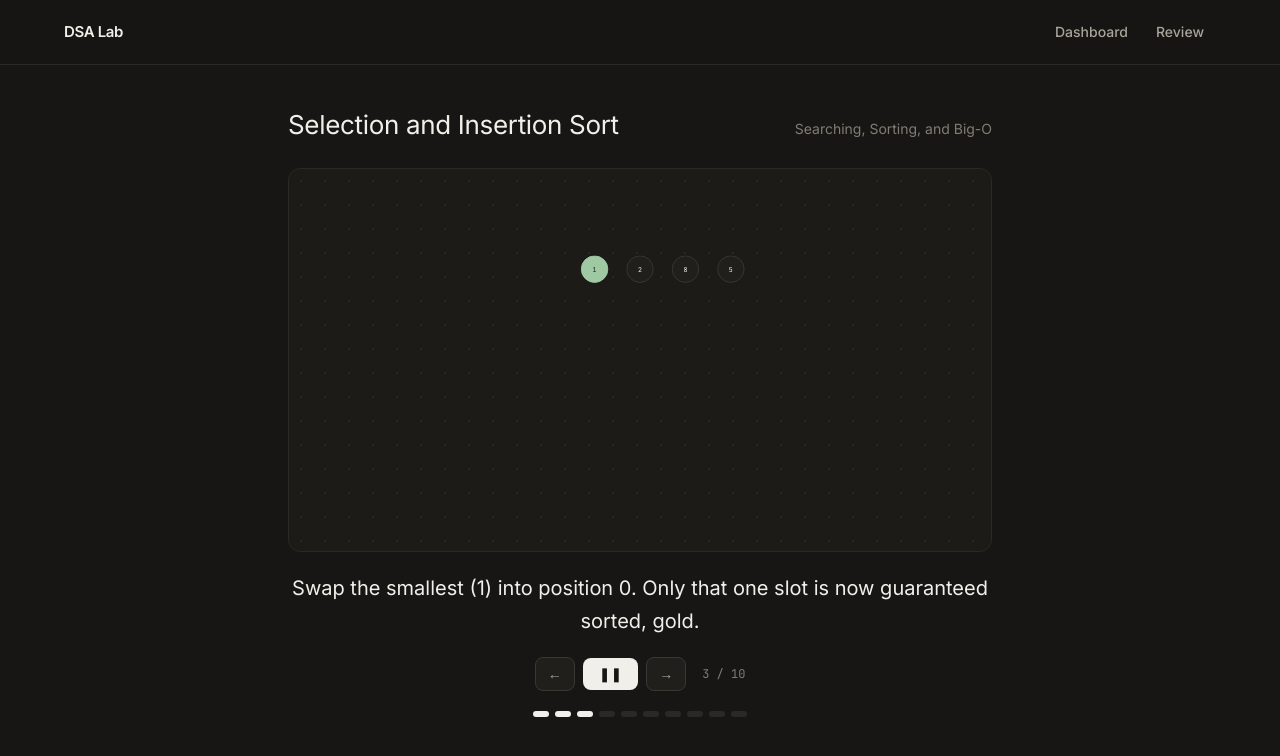
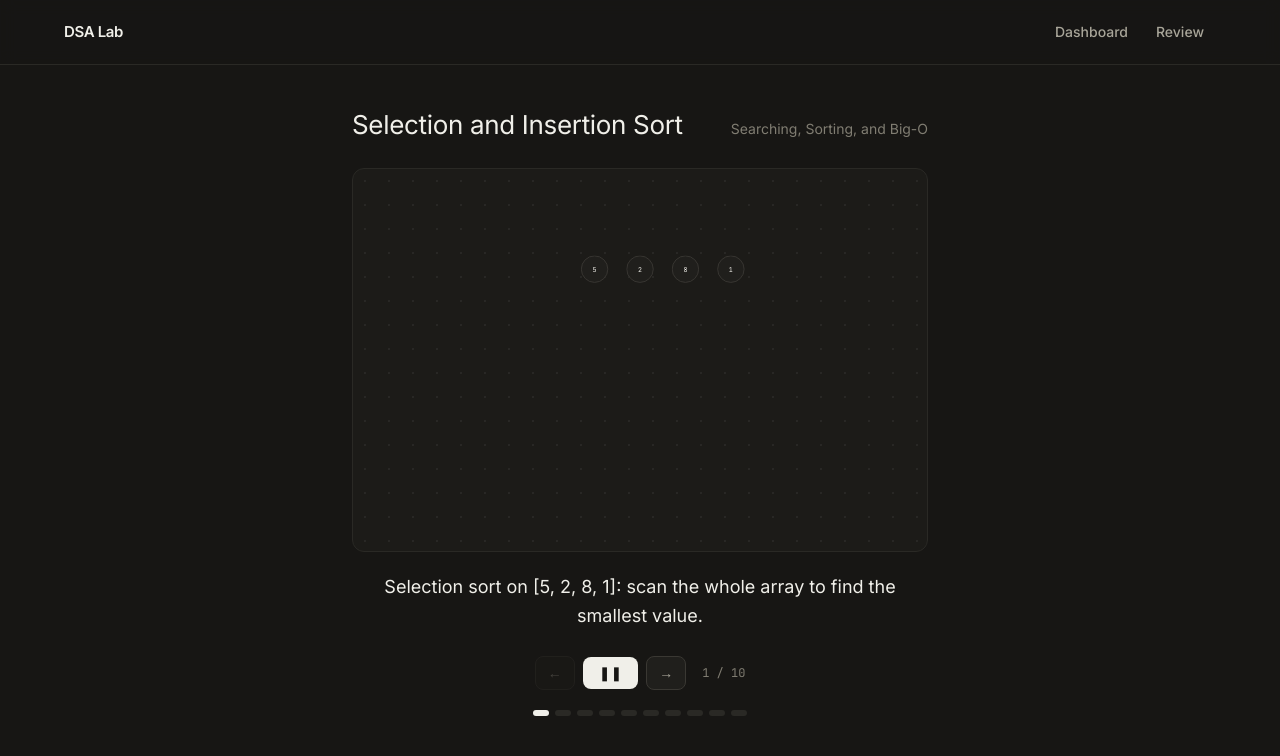
Before and after one commit to builtbyd3v/dsa-lab, a Next.js app: page /learn/dsa-analysis/basic-sorts in a window 1280 px wide. Shown: the top 756 px of the page. Built offline with nearby package versions, Linux system fonts and the light colour scheme.

Commit message:
style: adaptive step autoplay and caption code chips

```diff
--- a/components/StepPlayer.tsx
+++ b/components/StepPlayer.tsx
@@ -3,6 +3,7 @@
 import type { Step } from "@/lib/types";
 import { boundsOf } from "@/lib/viz/layout";
 import { StructViz } from "./StructViz";
+import { Rich } from "./Rich";
 
 export interface StepPlayerProps {
   steps: Step[];
@@ -19,9 +20,11 @@
   useEffect(() => {
     if (!playing) return;
     if (i >= steps.length - 1) { setPlaying(false); return; }
-    const t = setInterval(() => setI((n) => Math.min(n + 1, steps.length - 1)), 2500);
-    return () => clearInterval(t);
-  }, [playing, i, steps.length]);
+    // reading time scales with caption length
+    const delay = Math.min(3000 + steps[i].caption.length * 35, 7000);
+    const t = setTimeout(() => setI((n) => Math.min(n + 1, steps.length - 1)), delay);
+    return () => clearTimeout(t);
+  }, [playing, i, steps]);
 
   useEffect(() => {
     if (i === steps.length - 1 && !finished.current) {
@@ -40,7 +43,7 @@
       <div className="viz-canvas flex h-96 items-center justify-center overflow-hidden rounded-xl border border-hairline p-8">
         <StructViz state={step.state} bounds={bounds} className="h-full w-full" />
       </div>
-      <p key={i} className="animate-caption min-h-16 text-center text-xl leading-relaxed text-ink">{step.caption}</p>
+      <p key={i} className="animate-caption mx-auto min-h-16 max-w-xl text-center text-lg leading-relaxed text-ink"><Rich text={step.caption} /></p>
       <div className="flex items-center justify-center gap-2">
         <button aria-label="Previous step" disabled={i === 0} onClick={() => manual(i - 1)}
           className="rounded-lg border border-hairline-strong bg-card px-3 py-1.5 text-sm text-body transition-colors hover:text-ink disabled:opacity-30">←</button>
```
